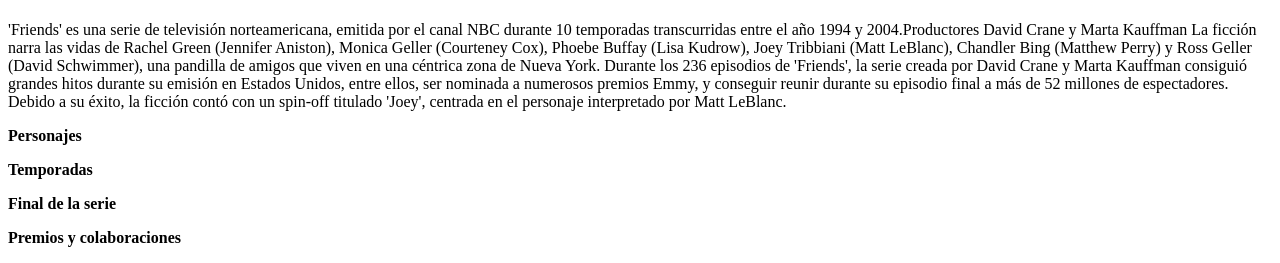
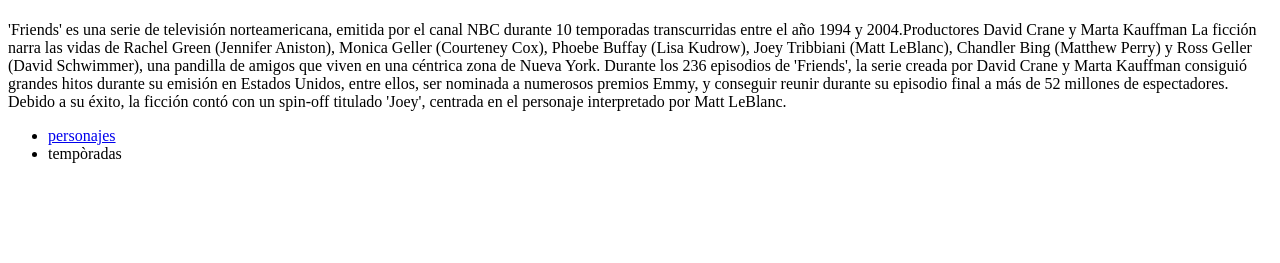
Before and after one commit to CaroV12345/Caro.github.io, a plain HTML site: page index.html in a window 1280 px wide. Shown: the part 720-983 px from the top of the page. After the commit the page ends 899 px from the top, so only its background shows below. Drawn offline with Linux system fonts and the light colour scheme.

Commit message:
Update index.html

```diff
--- a/index.html
+++ b/index.html
@@ -13,7 +13,6 @@
      <p>'Friends' es una serie de televisión norteamericana, emitida por el canal NBC durante 10 temporadas transcurridas entre el año 1994 y 2004.Productores	David Crane y
 Marta Kauffman La ficción narra las vidas de Rachel Green (Jennifer Aniston), Monica Geller (Courteney Cox), Phoebe Buffay (Lisa Kudrow), Joey Tribbiani (Matt LeBlanc), Chandler Bing (Matthew Perry) y Ross Geller (David Schwimmer), una pandilla de amigos que viven en una céntrica zona de Nueva York. Durante los 236 episodios de 'Friends', la serie creada por David Crane y Marta Kauffman consiguió grandes hitos durante su emisión en Estados Unidos, entre ellos, ser nominada a numerosos premios Emmy, y conseguir reunir durante su episodio final a más de 52 millones de espectadores. Debido a su éxito, la ficción contó con un spin-off titulado 'Joey', centrada en el personaje interpretado por Matt LeBlanc.</p>
 
-           <p><b>Personajes</b></p> <link rel="stylesheet" type="text/css" href="personajes.html">
-           <p><b>Temporadas</b></p><link rel="stylesheet" type="text/css" href="temporadas.html">
-           <p><b>Final de la serie</b></p><link rel="stylesheet" type="text/css" href="final de la serie.html">
-           <p><b>Premios y colaboraciones</b></p><link rel="stylesheet" type="text/css" href="premios y colaboraciones.html">
+      <ul>
+        <li><a href="personajes.html">personajes</a>
+        <li>tempòradas
```
